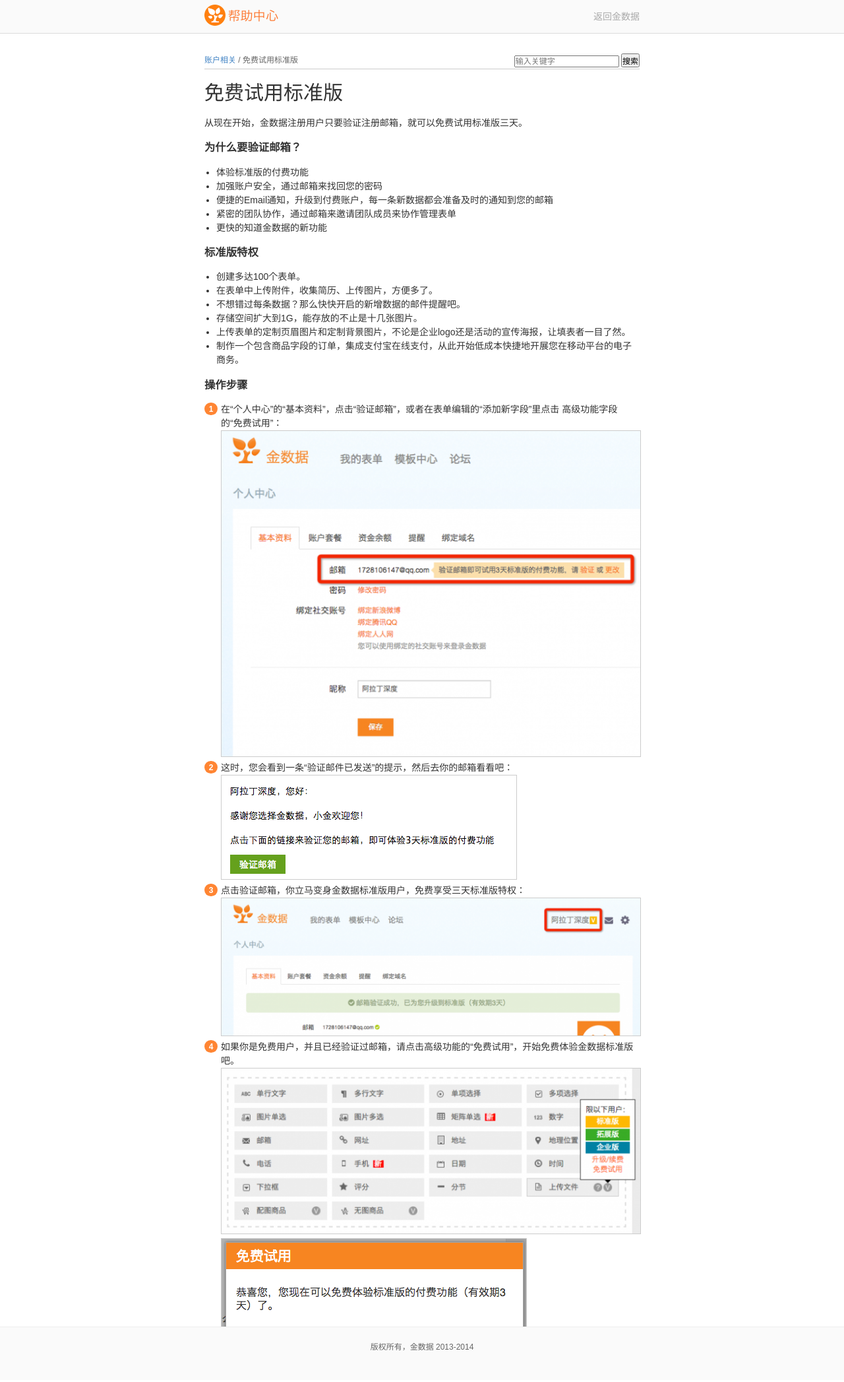
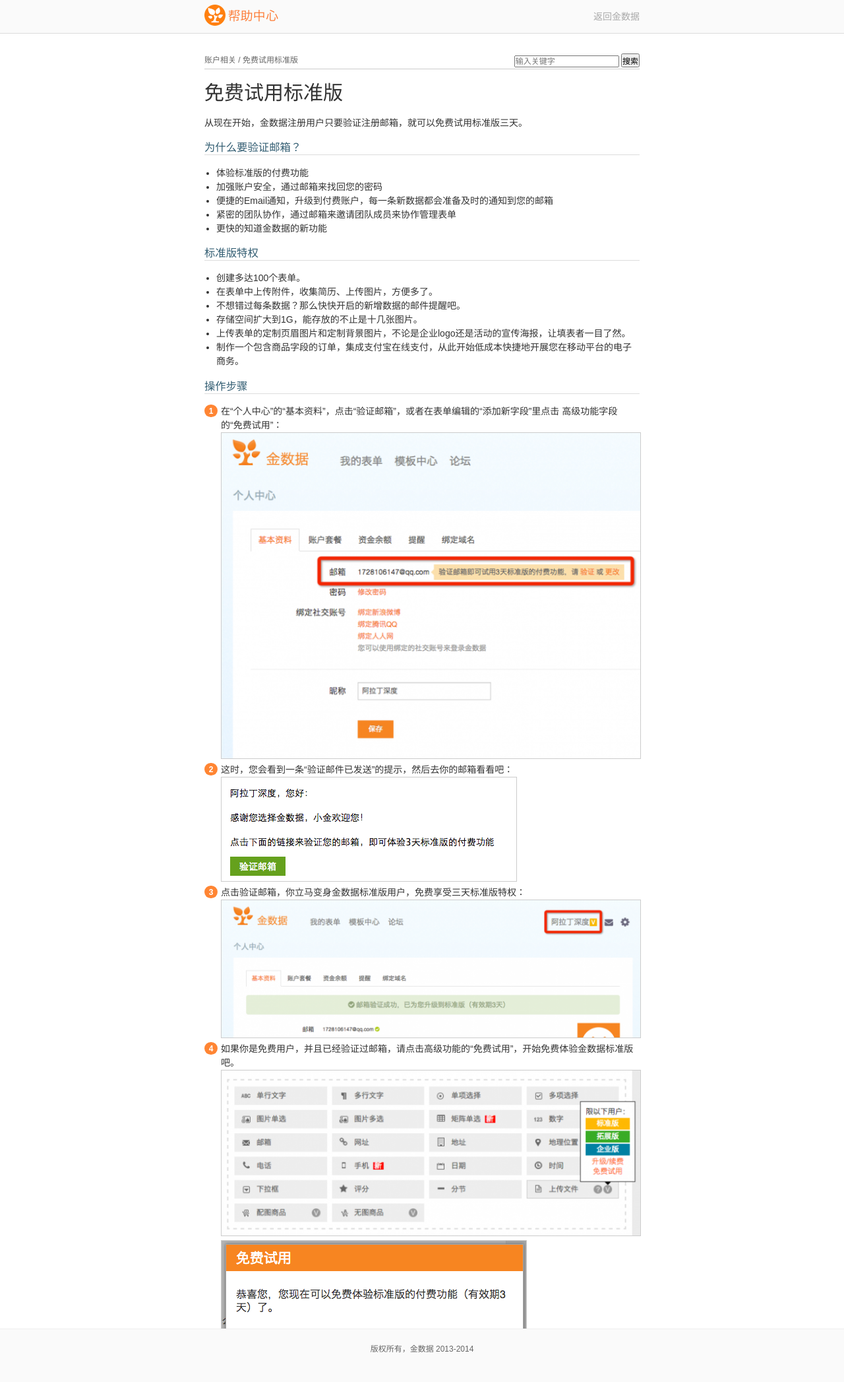
Before and after one commit to jinshuju/help.jinshuju.net, a Jekyll site: the page built from _posts/2014-1-1-free-trial.md, in a window 1280 px wide. Shown: the whole page at 66% size. Built offline with Jekyll 4.4.1, drawn with Linux system fonts in a browser that asks for light colours; Markdown is read by kramdown in place of the engine named in the settings.

Commit message:
add more files

```diff
--- a/_layouts/post.html
+++ b/_layouts/post.html
@@ -4,7 +4,7 @@
 
 <div class="info clearfix">
   <div class="page_info">
-    <a href="#">{{page.categories}}</a> / {{ page.title }}
+    {{page.categories}} / {{ page.title }}
   </div>
   <div class="page_search">
     <form role="search" method="get" class="navbar-form navbar-right " action="https://www.google.com/search">
--- a/css/main.css
+++ b/css/main.css
@@ -221,6 +221,12 @@
   font-weight: normal;
 }
 
+.article h3 {
+  border-bottom: 1px solid #dddddd;
+  font-weight: normal;
+  color: #325d72;
+}
+
 .article img {
   max-width: 100%;
   border: 1px solid #ccc;
```
